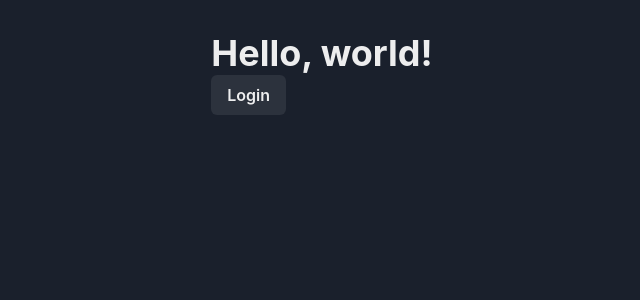
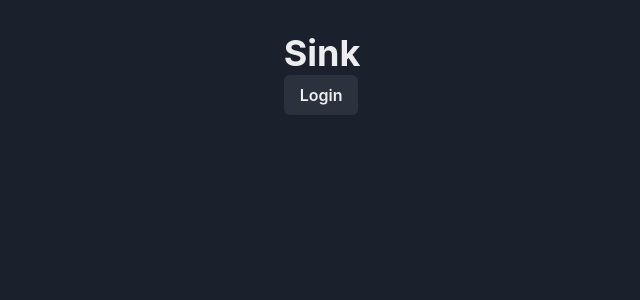
Before and after one commit to spencerpogo/sink, a Next.js app in the folder frontend/: page / in a window 1280 px wide. Shown: the top 300 px of the page, without its empty margins (318-958 px from the left). Built offline with nearby package versions, Linux system fonts and the light colour scheme.

Commit message:
Change header text

```diff
--- a/frontend/src/pages/index.tsx
+++ b/frontend/src/pages/index.tsx
@@ -5,7 +5,7 @@ export function Index() {
   return (
     <Flex justify="center" mt="2rem">
       <Box>
-        <Heading>Hello, world!</Heading>
+        <Heading>Sink</Heading>
         <LoginButton />
       </Box>
     </Flex>
```
